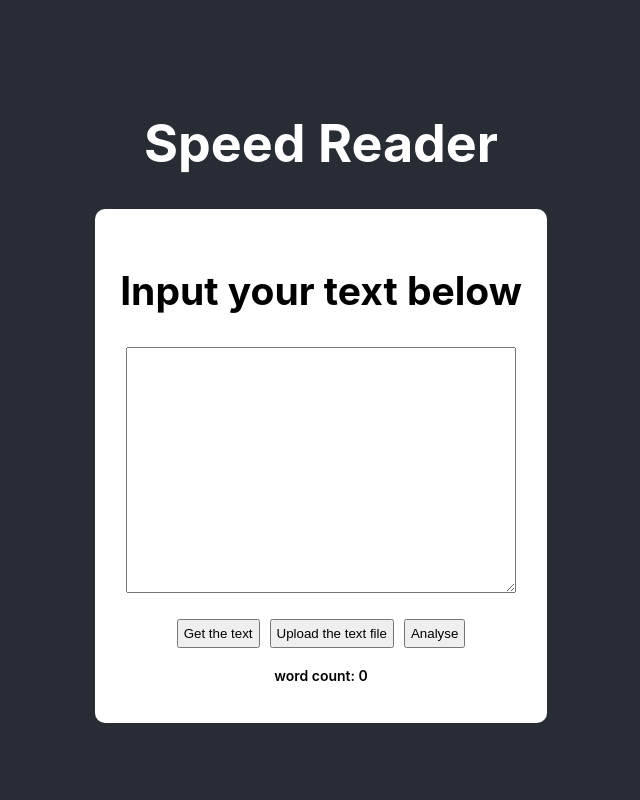
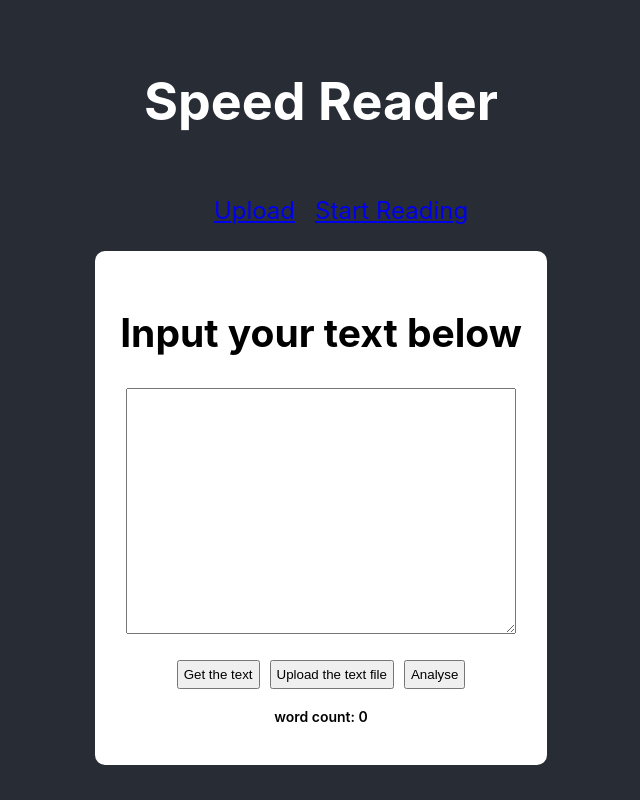
Before and after one commit to impetusdev/Reading-log-Client, a React (Create React App) app: page / in a window 1280 px wide. Shown: the whole page, without its empty margins (319-959 px from the left). Built offline with nearby package versions, Linux system fonts and the light colour scheme.

Commit message:
made minor style changes

```diff
--- a/src/App.css
+++ /dev/null
@@ -1,38 +0,0 @@
-.App {
-    text-align: center;
-}
-
-.App-logo {
-    height: 40vmin;
-    pointer-events: none;
-}
-
-@media (prefers-reduced-motion: no-preference) {
-    .App-logo {
-        animation: App-logo-spin infinite 20s linear;
-    }
-}
-
-.App-header {
-    background-color: #282c34;
-    min-height: 100vh;
-    display: flex;
-    flex-direction: column;
-    align-items: center;
-    justify-content: center;
-    font-size: calc(10px + 2vmin);
-    color: white;
-}
-
-.App-link {
-    color: #61dafb;
-}
-
-@keyframes App-logo-spin {
-    from {
-        transform: rotate(0deg);
-    }
-    to {
-        transform: rotate(360deg);
-    }
-}
--- /dev/null
+++ b/src/App.scss
@@ -0,0 +1,14 @@
+.App {
+    text-align: center;
+}
+
+.App-header {
+    background-color: #282c34;
+    min-height: 100vh;
+    display: flex;
+    flex-direction: column;
+    align-items: center;
+    justify-content: center;
+    font-size: calc(10px + 2vmin);
+    color: white;
+}
--- a/src/App.tsx
+++ b/src/App.tsx
@@ -1,10 +1,13 @@
 import React from 'react';
+import { BrowserRouter, Route, Routes, Link } from 'react-router-dom';
+
 import { Upload } from './Components/Upload';
 import { Text } from './Components/Text';
 import { Read } from './Components/Read';
-import { BrowserRouter, Route, Routes } from 'react-router-dom';
+import { NavBar } from './Components/NavBar';
 import logo from './logo.svg';
-import './App.css';
+import './App.scss';
+
 
 function App() {
   return (
@@ -12,6 +15,7 @@ function App() {
       <header className="App-header">
         <h1>Speed Reader</h1>
         <BrowserRouter>
+          <NavBar/>
           <Routes>
             <Route path='/' element={<Text/>} />
             <Route path='/all' element={<Read/>} />
--- a/src/Components/ActivePassage.tsx
+++ b/src/Components/ActivePassage.tsx
@@ -3,7 +3,11 @@ import './ActivePassage.scss';
 
 import {Passage} from './Read';
 
-export const ActivePassage = ({passage}: any) => {
+type AppProps = {
+    passage: Passage;
+};
+
+export const ActivePassage = ({passage}: AppProps): JSX.Element => {
 
     const [timerStarted, setTimerStarted] = useState<boolean>(false);
     const [timerIntervalId, setTimerIntervalId] = useState<any | null>(null); //TODO: get the type correct on this.
--- /dev/null
+++ b/src/Components/NavBar.scss
@@ -0,0 +1,17 @@
+ul {
+    list-style-type: none;
+}
+
+li {
+    display: inline;
+    padding: 10px;
+    color: white;
+}
+
+a {
+    font-size: 3vh;
+}
+
+a:visited {
+    color: white
+}
--- /dev/null
+++ b/src/Components/NavBar.tsx
@@ -0,0 +1,14 @@
+
+import React, {useState} from "react";
+import { Link } from 'react-router-dom';
+
+import './NavBar.scss';
+
+export const NavBar = (): JSX.Element => {
+    return (
+        <ul role="navigation">
+            <li><Link to='/'><span>Upload</span></Link></li>
+            <li><Link to='/all'><span>Start Reading</span></Link></li>
+        </ul>
+    )
+}
--- a/src/Components/Read.tsx
+++ b/src/Components/Read.tsx
@@ -10,10 +10,12 @@ export interface Passage {
     createdOn: string,
     source: string,
     author: string,
+    wordCount: number,
+    complexity: number,
     _v: number
 }
 
-export const Read = () => {
+export const Read = (): JSX.Element => {
     const [passages, setPassages] = useState<Passage[] | null>(null);
     const [activePassage, setActivePassage] = useState<Passage | null>(null);
     // perform the axios call to pick a passage
--- a/src/Components/Text.tsx
+++ b/src/Components/Text.tsx
@@ -10,7 +10,7 @@ interface AllText {
     _v: number
 }
 
-export const Text = () => {
+export const Text = (): JSX.Element => {
     const [textSnippet, setTextSnippet] = useState<string>('');
     const [wordCount, setWordCount] = useState<number>(0);
     const [allText, setAllText] = useState<AllText[]>([]);
--- a/src/Components/Upload.tsx
+++ b/src/Components/Upload.tsx
@@ -11,7 +11,7 @@ interface File {
 }
 
 
-export const Upload = () => {
+export const Upload = (): JSX.Element => {
     const [numPages, setNumPages] = useState<number | null> (null);
     const [pageNumber, setPageNumber] = useState<number> (1);
 
```
